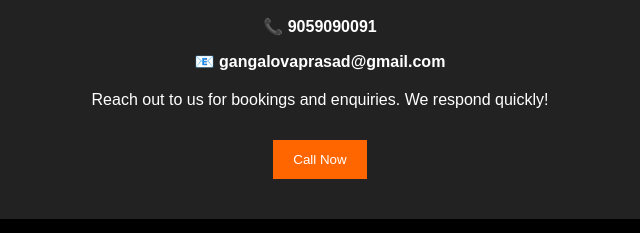
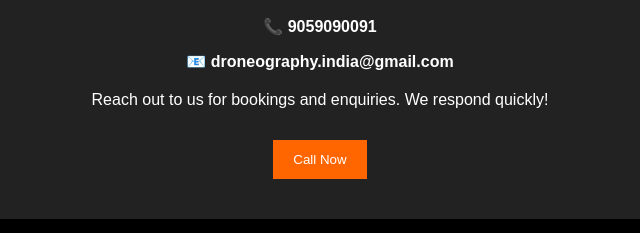
Before and after one commit to Prasad-Gandi/dronestudio, a plain HTML site: page index.html in a window 1280 px wide. Shown: the part 1586-1819 px from the top of the page, 320-960 px from the left. Drawn offline with Linux system fonts and the light colour scheme.

Commit message:
updating the mail

```diff
--- a/index.html
+++ b/index.html
@@ -151,7 +151,7 @@
     <h2>Contact Us</h2>
 
     <p>📞 <strong>9059090091</strong></p>
-    <p>📧 <strong>gangalovaprasad@gmail.com</strong></p>
+    <p>📧 <strong>droneography.india@gmail.com</strong></p>
 
     <p style="margin-top:20px;">
         Reach out to us for bookings and enquiries. We respond quickly!
```
